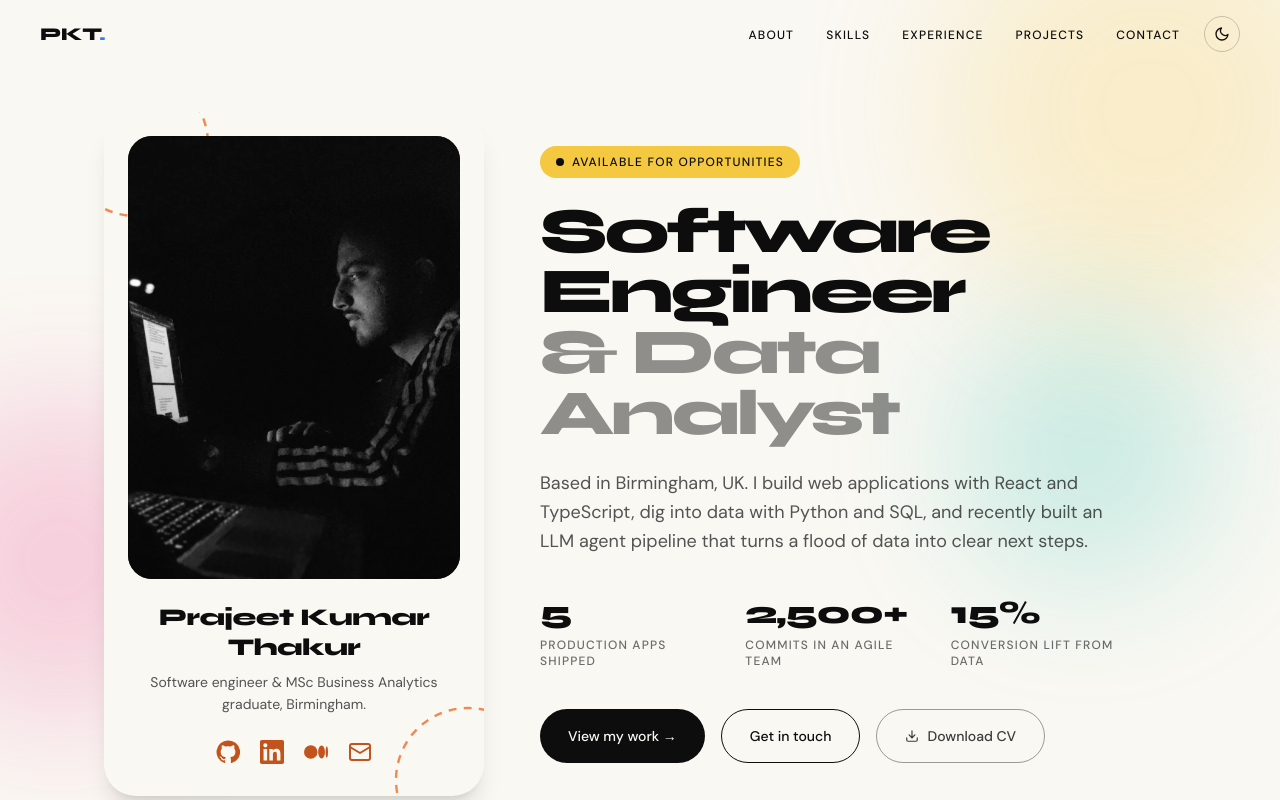
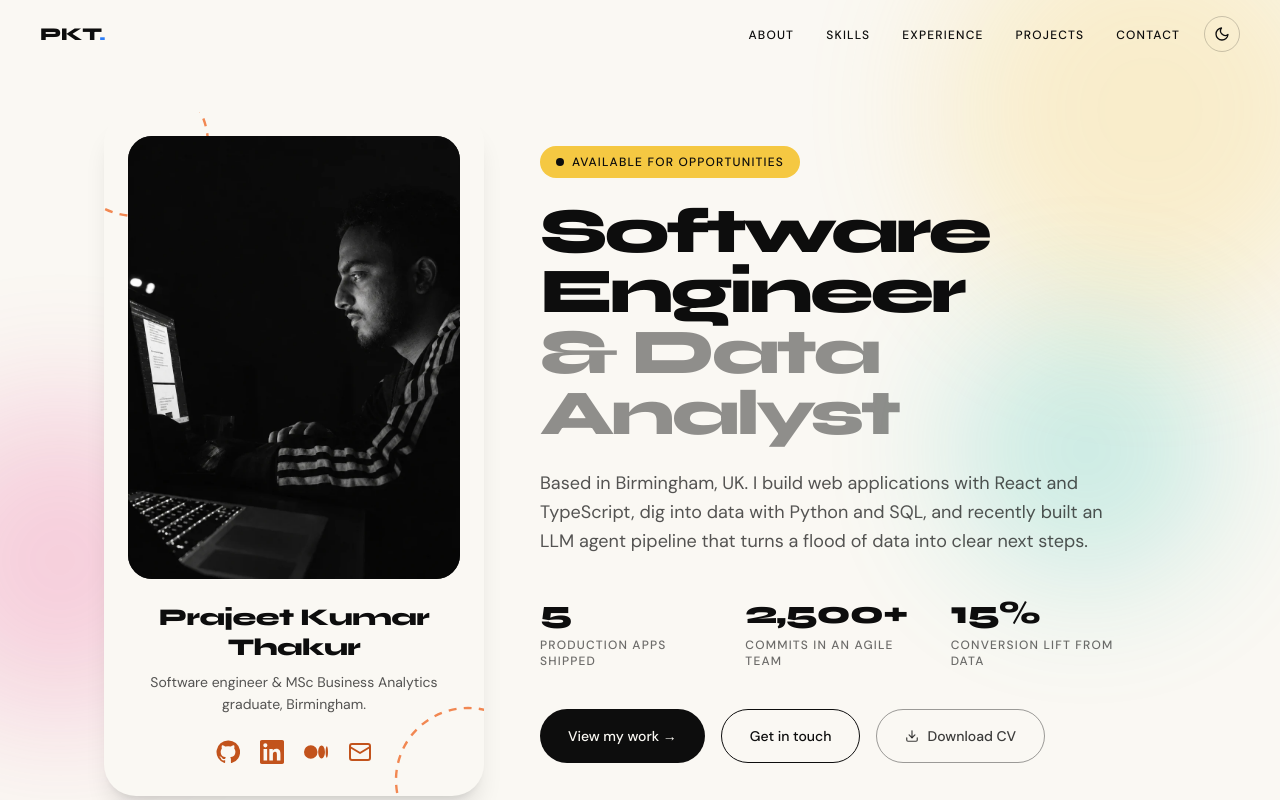
Before and after one commit to Prajeet7x/portfolio, a Next.js app: page / in a window 1280 px wide. Shown: the top 800 px of the page. Built offline with nearby package versions, Linux system fonts and the light colour scheme; no server answers.

Commit message:
Hero: use cleaned-up version of the working photo
Co-Authored-By: Claude Opus 5.5 <noreply@anthropic.com>

```diff
--- a/src/components/Hero.tsx
+++ b/src/components/Hero.tsx
@@ -103,7 +103,7 @@ function ProfileCard() {
       {/* Photo panel */}
       <div className="relative aspect-[3/4] rounded-3xl bg-[#1a1a1a] overflow-hidden">
         <Image
-          src="/profile-photo-v3.webp"
+          src="/profile-photo-v4.webp"
           alt="Prajeet Kumar Thakur working at a laptop, lit by the screen"
           fill
           priority
```
Also changed, not shown: public/profile-photo-v3.webp (deleted), public/profile-photo-v4.webp (added).
